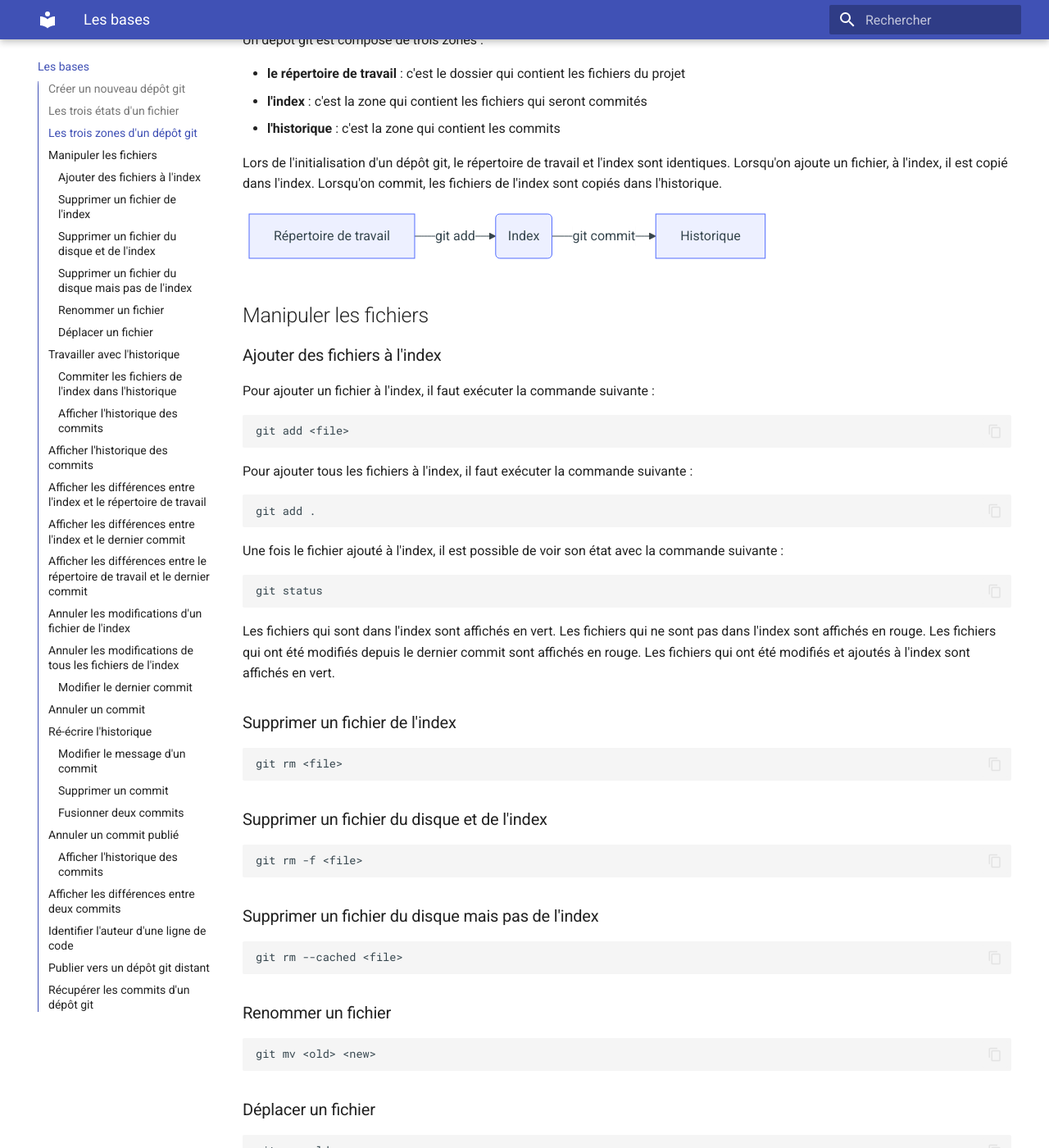
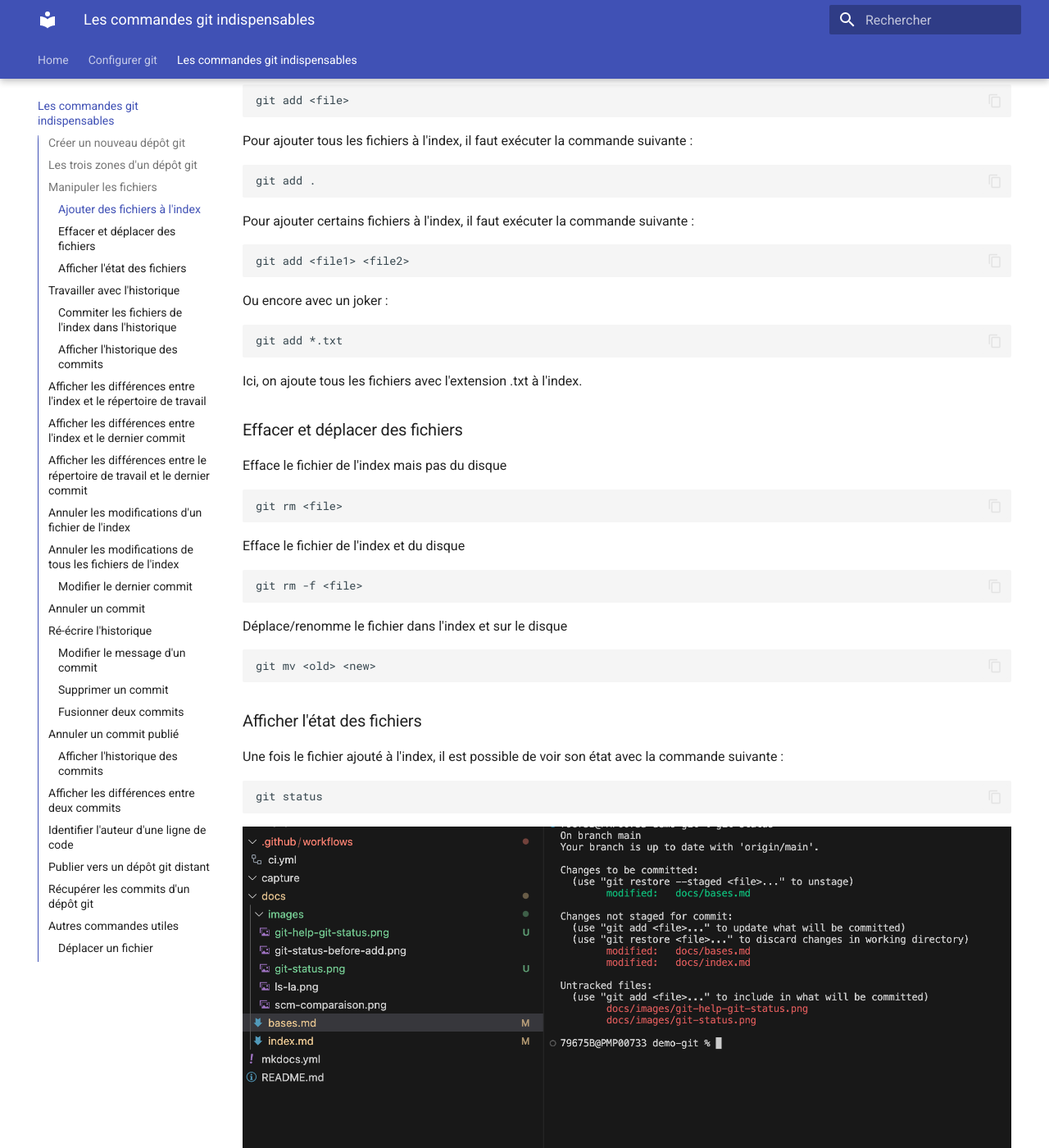
Before and after one commit to but-sd/guide-git, an MkDocs documentation site: the page built from docs/bases.md, in a window 1280 px wide and 1400 px high, scrolled down 1600 px. Shown: the whole window at 82% size. Built offline with MkDocs 1.6.1 and Material for MkDocs 9.7.7, drawn with Linux system fonts in a browser that asks for light colours; some of the changed text lies outside the part shown.

Commit message:
add some stuff

````diff
--- a/docs/bases.md
+++ b/docs/bases.md
@@ -13,16 +13,6 @@
 ```
 ![ls -la](images/ls-la.png)
 
-## Les trois états d'un fichier
-
-Un fichier peut être dans trois états différents dans git :
-
-- **untracked**  : le fichier n'est pas dans le dépôt git,
-- **not staged** : le fichier est dans le dépôt git mais n'a pas été modifié depuis le dernier commit
-- **staged** : le fichier est dans le dépôt git et a été modifié depuis le dernier commit
-
-![git status before add](images/git-status-before-add.png)
-
 ## Les trois zones d'un dépôt git
 
 Un dépôt git est composé de trois zones :
@@ -32,6 +22,8 @@
 - **l'historique** : c'est la zone qui contient les commits
 
 Lors de l'initialisation d'un dépôt git, le répertoire de travail et l'index sont identiques. Lorsqu'on ajoute un fichier, à l'index, il est copié dans l'index. Lorsqu'on commit, les fichiers de l'index sont copiés dans l'historique.
+
+La **zone d’index**, nommée **staging** en anglais, est une zone temporaire dans laquelle on ajoute les fichiers qui feront partie du prochain instantané. Dans le langage de Git, les instantanés se nomment des **commits**.
 
 ```mermaid
 graph LR
@@ -53,40 +45,47 @@
 git add .
 ```
 
+Pour ajouter certains fichiers à l'index, il faut exécuter la commande suivante :
+```bash
+git add <file1> <file2>
+```
+
+Ou encore avec un joker :
+```bash
+git add *.txt
+```
+
+Ici, on ajoute tous les fichiers avec l'extension .txt à l'index.
+
+
+### Effacer et déplacer des fichiers
+
+Efface le fichier de l'index mais pas du disque
+```bash
+git rm <file>
+```
+
+Efface le fichier de l'index et du disque
+```bash
+git rm -f <file>
+```
+
+Déplace/renomme le fichier dans l'index et sur le disque
+```bash
+git mv <old> <new>
+```
+
+### Afficher l'état des fichiers
+
 Une fois le fichier ajouté à l'index, il est possible de voir son état avec la commande suivante :
 ```bash
 git status
 ```
 
-Les fichiers qui sont dans l'index sont affichés en vert. Les fichiers qui ne sont pas dans l'index sont affichés en rouge. Les fichiers qui ont été modifiés depuis le dernier commit sont affichés en rouge. Les fichiers qui ont été modifiés et ajoutés à l'index sont affichés en vert.
+![git status](images/git-status.png)
 
-### Supprimer un fichier de l'index
-```bash
-git rm <file>
-```
-
-### Supprimer un fichier du disque et de l'index
-```bash
-git rm -f <file>
-```
-
-### Supprimer un fichier du disque mais pas de l'index
-```bash
-git rm --cached <file>
-```
-
-### Renommer un fichier
-```bash
-git mv <old> <new>
-```
-
-### Déplacer un fichier
-```bash
-git mv <old> <new>
-```
 
 ## Travailler avec l'historique
-
 ### Commiter les fichiers de l'index dans l'historique
 
 Pour commiter les fichiers de l'index, il faut exécuter la commande suivante :
@@ -100,13 +99,6 @@
 ```
 
 ### Afficher l'historique des commits
-
-Pour afficher l'historique des commits, il faut exécuter la commande suivante :
-```bash
-git log
-```
-
-## Afficher l'historique des commits
 
 Pour afficher l'historique des commits, il faut exécuter la commande suivante :
 ```bash
@@ -279,3 +271,13 @@
 E --> F(Git Merge)
 F --> D
 ```
+
+## Autres commandes utiles
+
+### Déplacer un fichier
+
+Pour déplacer ou renommer un fichier, il faut exécuter la commande suivante :
+
+```bash
+git mv <old> <new>
+```
--- /dev/null
+++ b/docs/configurer-git.md
@@ -0,0 +1,88 @@
+# Configurer git
+
+## Installer git
+Pour vérifier si git est installé, il faut exécuter la commande suivante :
+```bash
+git --version
+```
+
+Si git est installé, la commande affiche la version de git. Sinon, il faut installer git.
+Pour cela, il suffit de suivre les instructions du site officiel : https://git-scm.com/downloads
+
+
+## Configurer son nom et son email
+
+Avant de commencer à utiliser git, il faut configurer son nom et son email. C'est ce nom et cet email qui seront utilisés pour les commits et qui permettront d'identifier les auteurs des modifications.
+
+On passe ici le flag --global, pour dire à Git que l’on définit la configuration globale pour l’utilisateur courant. Si vous souhaitez définir une configuration spécifique à un projet, il suffit de ne pas passer le flag --global et de vous placer dans le dossier du projet.
+
+```bash
+git config --global user.name "John Doe"
+git config --global user.email johndoe@example.com
+```
+
+## Configurer son éditeur de texte
+Il est possible de configurer son éditeur de texte. Par défaut, git utilise vim. Il est possible de configurer git pour qu'il utilise un autre éditeur de texte. Par exemple, pour utiliser Visual Studio Code, il faut exécuter la commande suivante :
+
+```bash
+git config --global core.editor "code --wait"
+```
+
+## Consulter la configuration
+
+```bash
+git config  --global --list
+```
+
+Cela vous permettra de connaître la stratégie utilisée par Git pour la gestion des mots de passe, le paramètre s’appelle *credential.helper*. Sur un poste Windows, vous verrez peut-être *wincred*, qui est un utilitaire qui permet de stocker les mots de passe dans le gestionnaire de mots de passe de Windows.
+
+Il est possible de voir la configuration du dépôt en exécutant la commande suivante :
+
+```bash
+git config --list
+```
+
+## L'aide de git
+
+Il est possible d'obtenir de l'aide sur une commande git en exécutant la commande suivante :
+
+```bash
+git help <command>
+```
+
+Par exemple, pour obtenir de l'aide sur la commande status, il faut exécuter la commande suivante :
+
+```bash
+git help status
+```
+
+![git help](images/git-help-git-status.png)
+
+La commande help affiche les informations suivantes :
+
+- **NAME** : le nom de la commande
+- **SYNOPSIS** : la syntaxe de la commande
+- **DESCRIPTION** : la description de la commande
+- **OPTIONS** : les options de la commande
+- **EXAMPLES** : des exemples d'utilisation de la commande
+- **SEE ALSO** : les commandes similaires
+
+Les commandes git sont organisées en groupes. Il est possible d'obtenir la liste des groupes en exécutant la commande suivante :
+
+```bash
+git help -g
+```
+
+## Créer un alias
+
+Il est possible de créer un alias pour une commande git. Ceci permet de raccourcir les commandes les plus utilisées. Par exemple, pour créer un alias pour la commande status, il faut exécuter la commande suivante :
+
+```bash
+git config --global alias.st status
+```
+
+Il sera alors possible d'utiliser la commande suivante :
+
+```bash
+git st
+```
--- a/mkdocs.yml
+++ b/mkdocs.yml
@@ -1,18 +1,25 @@
 site_name: memo git
+repo_name: alex1dre-girard/memo-git
 
 nav:
   - Home: index.md
-  - Les bases: bases.md
+  - Configurer git: configurer-git.md
+  - Les commandes git indispensables: bases.md
 
 theme:
   name: material
   language: fr
   features:
+    # Permet d'afficher le menu de navigation sous forme d'onglets
+    - navigation.tabs
+    # Permet de garder le menu de navigation visible en permanence
+    - navigation.tabs.sticky
+    # Permet d'afficher la table des matières
     - toc.integrate
-    - navigation.tabs
-    - navigation.expand
+    # Permet d'afficher le bouton pour copier le code
+    - content.code.copy
+    # Permet d'afficher un bouton "Retour en haut de la page"
     - navigation.top
-    - content.code.copy
   plugins:
     - search:
         lang: fr
````
Also changed, not shown: docs/index.md (+8 -35 lines), docs/images/git-help-git-status.png (added), docs/images/git-status.png (added).
